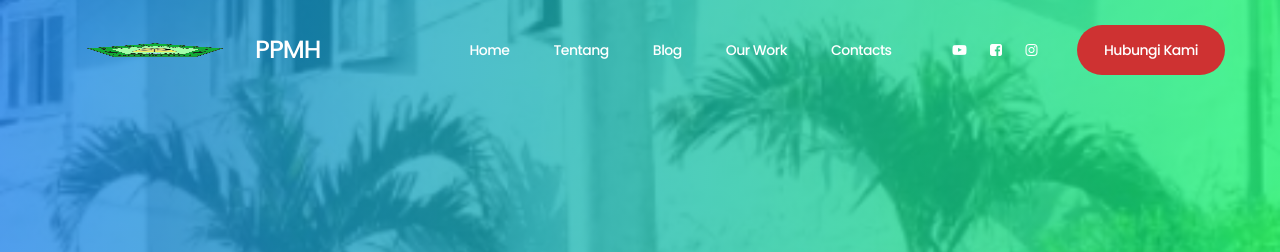
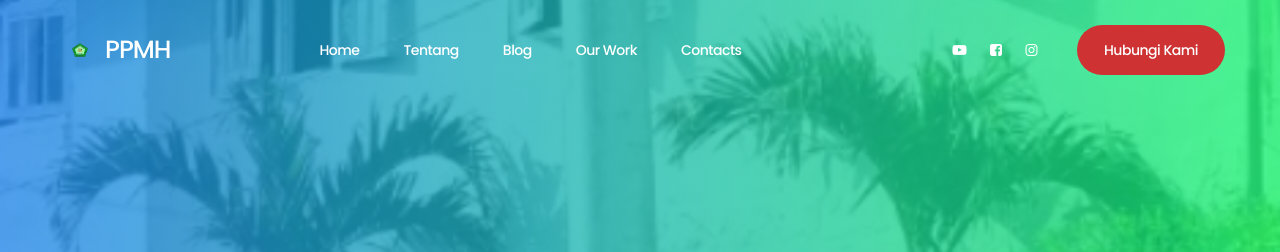
Before and after one commit to mambaulhikmahmedia/mambaulhikmahmedia.github.io, a plain HTML site: page index.html in a window 1280 px wide. Shown: the top 252 px of the page. Drawn offline with Linux system fonts and the light colour scheme.

Commit message:
elimite width logo

```diff
--- a/index.html
+++ b/index.html
@@ -44,7 +44,7 @@ http://www.templatemo.com/tm-509-hydro
                     </button>
 
                     <!-- lOGO TEXT HERE -->
-                     	<img src="/images/logo_ppmh.ico" class="navbar-brand" width="200" height="200"/>
+                     	<img src="/images/logo_ppmh.ico" class="navbar-brand" height="200"/>
 		     	<a href="#home" class="navbar-brand">PPMH</a>
                </div>
 
```
